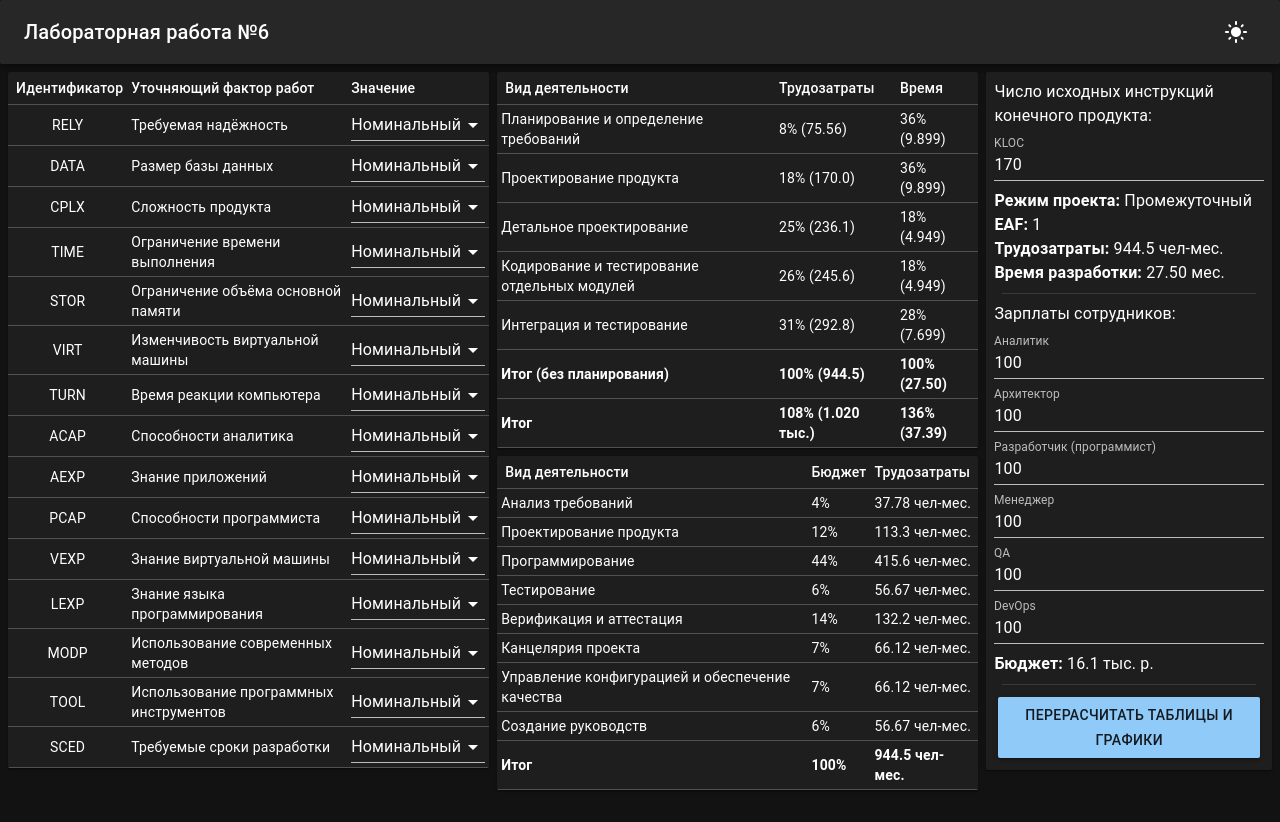
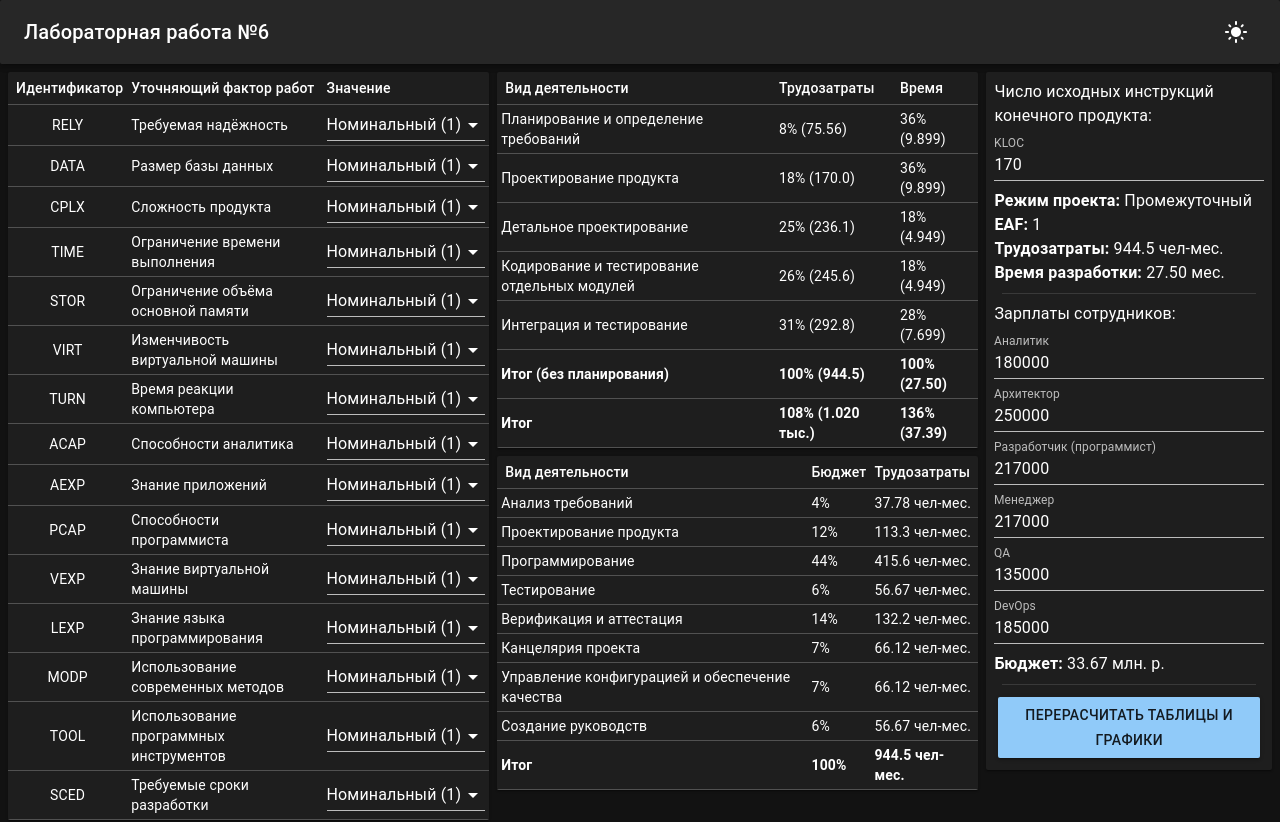
Before and after one commit to TheFunGun36/bmstu-epi, a React (Vite) app: page / in a window 1280 px wide. Shown: the top 822 px of the page. Built offline with nearby package versions, Linux system fonts and the light colour scheme.

Commit message:
add lab6 report

```diff
--- a/src/components/DriverLevelSelector.tsx
+++ b/src/components/DriverLevelSelector.tsx
@@ -24,15 +24,15 @@ function DriverLevelSelector({ driver, setLevel, sx, variant }: DriverLevelSelec
       variant={variant || 'standard'}
     >
       {driver.levels.veryLow &&
-        <MenuItem value={SelectedLevel.VERY_LOW}>Очень низкий</MenuItem>}
+        <MenuItem value={SelectedLevel.VERY_LOW}>Очень низкий ({driver.levels.veryLow})</MenuItem>}
       {driver.levels.low &&
-        <MenuItem value={SelectedLevel.LOW}>Низкий</MenuItem>}
+        <MenuItem value={SelectedLevel.LOW}>Низкий ({driver.levels.low})</MenuItem>}
       {driver.levels.nominal &&
-        <MenuItem value={SelectedLevel.NOMINAL}>Номинальный</MenuItem>}
+        <MenuItem value={SelectedLevel.NOMINAL}>Номинальный ({driver.levels.nominal})</MenuItem>}
       {driver.levels.high &&
-        <MenuItem value={SelectedLevel.HIGH}>Высокий</MenuItem>}
+        <MenuItem value={SelectedLevel.HIGH}>Высокий ({driver.levels.high})</MenuItem>}
       {driver.levels.veryHigh &&
-        <MenuItem value={SelectedLevel.VERY_HIGH}>Очень высокий</MenuItem>}
+        <MenuItem value={SelectedLevel.VERY_HIGH}>Очень высокий ({driver.levels.veryHigh})</MenuItem>}
     </Select>
   );
 }
--- a/src/components/SalaryInput.tsx
+++ b/src/components/SalaryInput.tsx
@@ -12,12 +12,12 @@ export interface SalaryInputProps {
 }
 
 export function SalaryInput(p: SalaryInputProps) {
-  const [salaryAnalyst, setSalaryAnalyst] = useState(100);
-  const [salaryArchitect, setSalaryArchitect] = useState(100);
-  const [salaryDeveloper, setSalaryDeveloper] = useState(100);
-  const [salaryManager, setSalaryManager] = useState(100);
-  const [salaryQA, setSalaryQA] = useState(100);
-  const [salaryDevOps, setSalaryDevOps] = useState(100);
+  const [salaryAnalyst, setSalaryAnalyst] = useState(180000);
+  const [salaryArchitect, setSalaryArchitect] = useState(250000);
+  const [salaryDeveloper, setSalaryDeveloper] = useState(217000);
+  const [salaryManager, setSalaryManager] = useState(217000);
+  const [salaryQA, setSalaryQA] = useState(135000);
+  const [salaryDevOps, setSalaryDevOps] = useState(185000);
 
   useEffect(() => {
     const salaries: Salaries = {
--- a/src/pages/MainPage.tsx
+++ b/src/pages/MainPage.tsx
@@ -29,7 +29,7 @@ const calculateBars = (labor: number[], time: number[]) => {
   const result: number[] = [];
   lifecycleStages.forEach((_, i) => {
     const days = Math.round(labor[i] / time[i]);
-    result.push(...new Array(Math.ceil(time[i])).fill(days));
+    result.push(...new Array(Math.round(time[i])).fill(days));
   });
   return result;
 };
```
Also changed, not shown: 1 other file (tests, documents, lock files or other folders).
